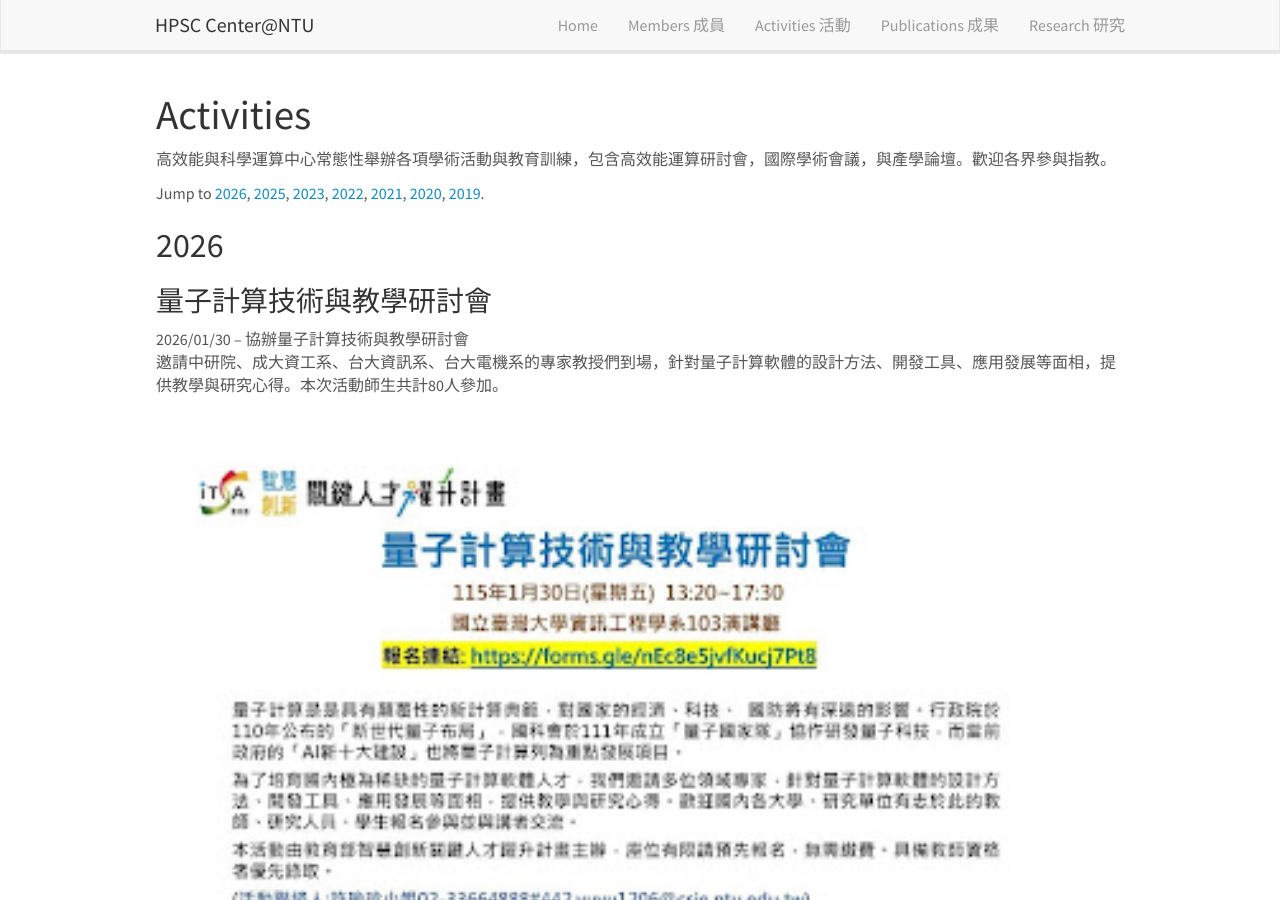
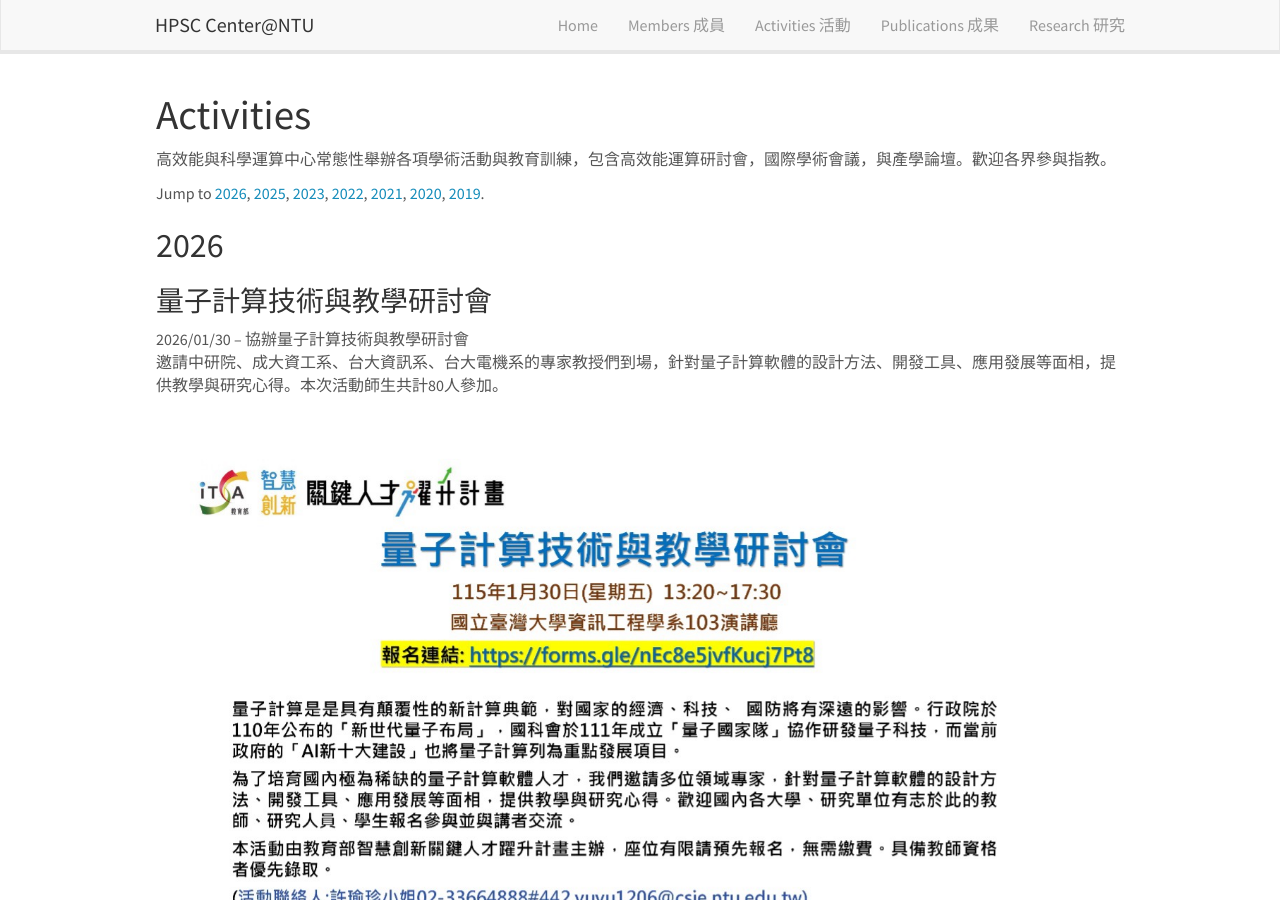
Before and after one commit to hpscntu/hpscweb, a Jekyll site: the page built from _pages/activities.md, in a window 1280 px wide and 900 px high. Built offline with Jekyll 4.4.1, drawn with Linux system fonts in a browser that asks for light colours; nearby versions of some CDN libraries.

Commit message:
Update activity photos to high-res versions

```diff
--- a/_pages/activities.md
+++ b/_pages/activities.md
@@ -18,7 +18,7 @@ Jump to [2026](#2026), [2025](#2025), [2023](#2023), [2022](#2022), [2021](#2021
 邀請中研院、成大資工系、台大資訊系、台大電機系的專家教授們到場，針對量子計算軟體的設計方法、開發工具、應用發展等面相，提供教學與研究心得。本次活動師生共計80人參加。
 
 <figure>
-<img src="{{ site.url }}{{ site.baseurl }}/images/actpic/20260130.png" width="95%">
+<img src="{{ site.url }}{{ site.baseurl }}/images/actpic/20260130.jpg" width="95%">
 </figure>
 
 ## 2025
@@ -29,7 +29,7 @@ Jump to [2026](#2026), [2025](#2025), [2023](#2023), [2022](#2022), [2021](#2021
 本次活動師生共計140人參加。
 
 <figure>
-<img src="{{ site.url }}{{ site.baseurl }}/images/actpic/20250115.png" width="95%">
+<img src="{{ site.url }}{{ site.baseurl }}/images/actpic/20250115.jpg" width="95%">
 </figure>
 
 ## 2023
```
Also changed, not shown: images/actpic/20250115.jpg (added), images/actpic/20250115.png (deleted), images/actpic/20260130.jpg (added), images/actpic/20260130.png (deleted).
